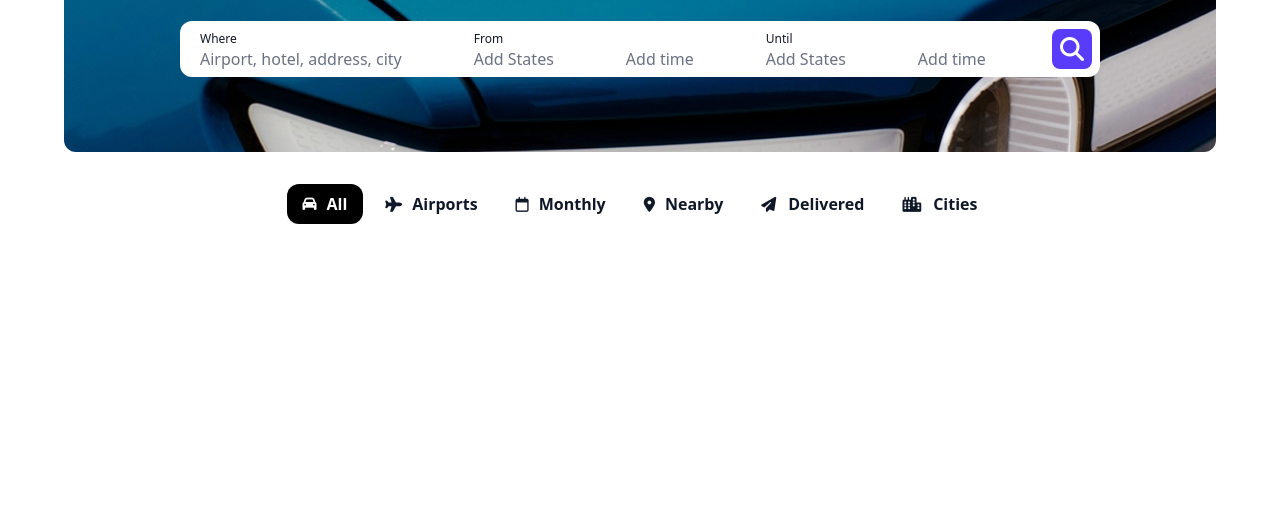
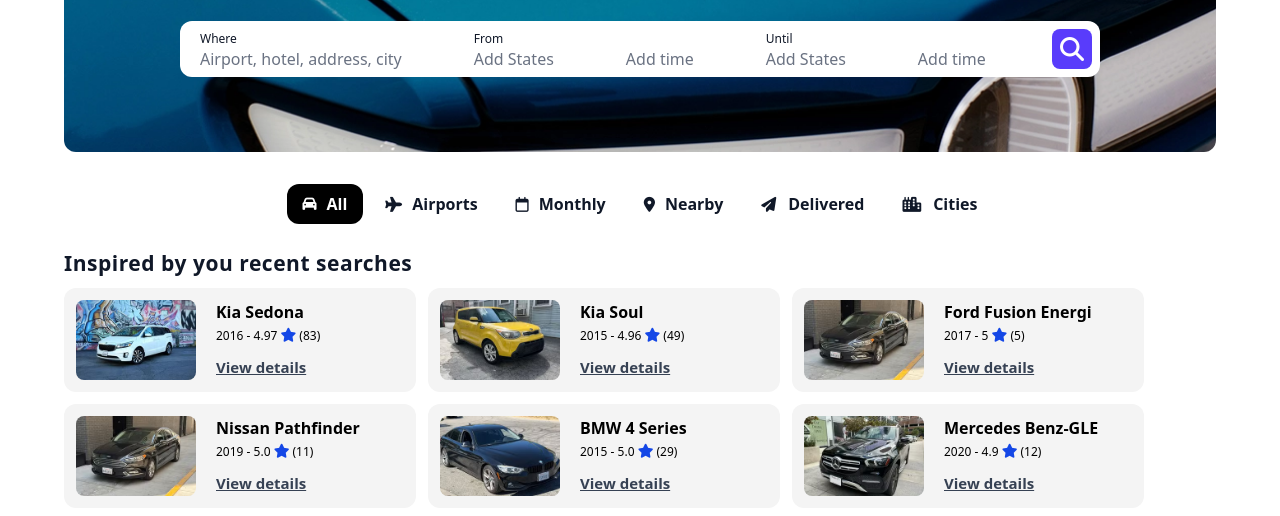
Before and after one commit to FaroghZarei/Car-Rental, a website: page index.html in a window 1280 px wide. Shown: the part 292-808 px from the top of the page. Drawn offline with Linux system fonts and the light colour scheme.

Commit message:
Added new images of turo website to the image folder

```diff
--- a/index.html
+++ b/index.html
@@ -12,7 +12,7 @@
      Earn up to $1,000 per month sharing your car on Turo
   </p>
   <div class="w-full px-6 relative mx-auto xl:w-300">
-    <header class="flex justify-between items-center w-full h-17 sticky top-0">
+    <header class="flex justify-between items-center w-full h-17 bg-white py-4 sticky top-0">
       <div class="flex-1">
         <img src="./images/turo-logo1.png"
          class="w-16.5 h-6 md:w-22 md:h-8.5"
@@ -48,17 +48,17 @@
             <!-- <i class="fa fa-angle-down text-gary-100 text-sm ml-9"></i> -->
             <!-- <input type="text" id="StartDate"> -->
           </div>
-          <div class="">
+          <div>
             <p class="h-4"></p>
             <p class="text-base text-gray-500" for="StartTime">Add time</p>
             <!-- <input type="text" id="StartTime"> -->
           </div>
-          <div class="">
+          <div>
             <p class="text-xs">Until</p>
             <p class="text-base text-gray-500">Add States</p>
             <!-- <input type="text" id="EndDate"> -->
           </div>
-          <div class="">
+          <div>
             <p class="h-4"></p>
             <p class="text-base text-gray-500">Add time</p>
             <!-- <input type="text" id="EndTime"> -->
@@ -68,7 +68,6 @@
           <i class="fa-solid fa-magnifying-glass"></i>
         </button>
       </div>
-
     </div>
     <nav class="w-full px-10 overflow-x-auto sticky top-16">
       <div class="w-150 flex justify-center gap-1.5 px-3 mx-auto my-4 text-base text-gray-900
@@ -99,6 +98,59 @@
         </div>
       </div>
     </nav>
+    <section class="w-full my-2 mx-auto">
+      <h1 class="text-[16px] tracking-wide text-gray-900 font-bold my-2 lg:text-[21px]">Inspired by you recent searches</h1>
+      <div class="flex mx-auto gap-3 lg:flex-wrap">
+        <div class="flex shrink-0 justify-start gap-5 bg-[#f4f4f4] rounded-xl w-88 max-w-88 h-26 p-3">
+          <div><img class="w-full h-full rounded-lg" src="images/Recent-SRCH/KiaSedona.avif" alt=""></div>
+          <div class="flex flex-col ">
+            <h3 class="text-[16px] text-black font-bold">Kia Sedona</h3>
+            <p class="text-xs font-medium my-1">2016 - 4.97 <i class="fa-solid fa-star text-blue-700 text-sm"></i> (83)</p>
+            <a class="underline text-[15px] font-bold text-gray-700 mt-2" href="">View details</a>
+          </div>
+        </div>
+        <div class="flex shrink-0 justify-start gap-5 bg-[#f4f4f4] rounded-xl w-88 max-w-88 h-26 p-3">
+          <div><img class="w-full h-full rounded-lg" src="images/Recent-SRCH/KiaSoul.avif" alt=""></div>
+          <div class="flex flex-col ">
+            <h3 class="text-[16px] text-black font-bold">Kia Soul</h3>
+            <p class="text-xs font-medium my-1">2015 - 4.96 <i class="fa-solid fa-star text-blue-700 text-sm"></i> (49)</p>
+            <a class="underline text-[15px] font-bold text-gray-700 mt-2" href="">View details</a>
+          </div>
+        </div>
+        <div class="flex shrink-0 justify-start gap-5 bg-[#f4f4f4] rounded-xl w-88 max-w-88 h-26 p-3">
+          <div><img class="w-full h-full rounded-lg" src="images/Recent-SRCH/FordFusion.avif" alt=""></div>
+          <div class="flex flex-col ">
+            <h3 class="text-[16px] text-black font-bold">Ford Fusion Energi</h3>
+            <p class="text-xs font-medium my-1">2017 - 5 <i class="fa-solid fa-star text-blue-700 text-sm"></i> (5)</p>
+            <a class="underline text-[15px] font-bold text-gray-700 mt-2" href="">View details</a>
+          </div>
+        </div>
+        <div class="flex shrink-0 justify-start gap-5 bg-[#f4f4f4] rounded-xl w-88 max-w-88 h-26 p-3">
+          <div><img class="w-full h-full rounded-lg" src="images/Recent-SRCH/FordFusion.avif" alt=""></div>
+          <div class="flex flex-col ">
+            <h3 class="text-[16px] text-black font-bold">Nissan Pathfinder</h3>
+            <p class="text-xs font-medium my-1">2019 - 5.0 <i class="fa-solid fa-star text-blue-700 text-sm"></i> (11)</p>
+            <a class="underline text-[15px] font-bold text-gray-700 mt-2" href="">View details</a>
+          </div>
+        </div>
+        <div class="flex shrink-0 justify-start gap-5 bg-[#f4f4f4] rounded-xl w-88 max-w-88 h-26 p-3">
+          <div><img class="w-full h-full rounded-lg" src="images/Recent-SRCH/BMW4.avif" alt=""></div>
+          <div class="flex flex-col ">
+            <h3 class="text-[16px] text-black font-bold">BMW 4 Series</h3>
+            <p class="text-xs font-medium my-1">2015 - 5.0 <i class="fa-solid fa-star text-blue-700 text-sm"></i> (29)</p>
+            <a class="underline text-[15px] font-bold text-gray-700 mt-2" href="">View details</a>
+          </div>
+        </div>
+        <div class="flex shrink-0 justify-start gap-5 bg-[#f4f4f4] rounded-xl w-88 max-w-88 h-26 p-3">
+          <div><img class="w-full h-full rounded-lg" src="images/Recent-SRCH/Mercedes.avif" alt=""></div>
+          <div class="flex flex-col ">
+            <h3 class="text-[16px] text-black font-bold">Mercedes Benz-GLE</h3>
+            <p class="text-xs font-medium my-1">2020 - 4.9 <i class="fa-solid fa-star text-blue-700 text-sm"></i> (12)</p>
+            <a class="underline text-[15px] font-bold text-gray-700 mt-2" href="">View details</a>
+          </div>
+        </div>
+      </div>
+    </section>
   </div>
 </body>
 <!-- <svg class="seo-pages-m90ygk" data-testid="IconHamburgerMenuOutline" fill="none" height="24" viewBox="0 0 24 24" width="24" xmlns="http://www.w3.org/2000/svg">
```
Also changed, not shown: images/Hero1.webp (deleted), images/Recent-SRCH/BMW4.avif (added), images/Recent-SRCH/FordFusion.avif (added), images/Recent-SRCH/KiaSedona.avif (added), images/Recent-SRCH/KiaSoul.avif (added), images/Recent-SRCH/Mercedes.avif (added), images/Recent-SRCH/Nissan.avif (added), src/output.css.
